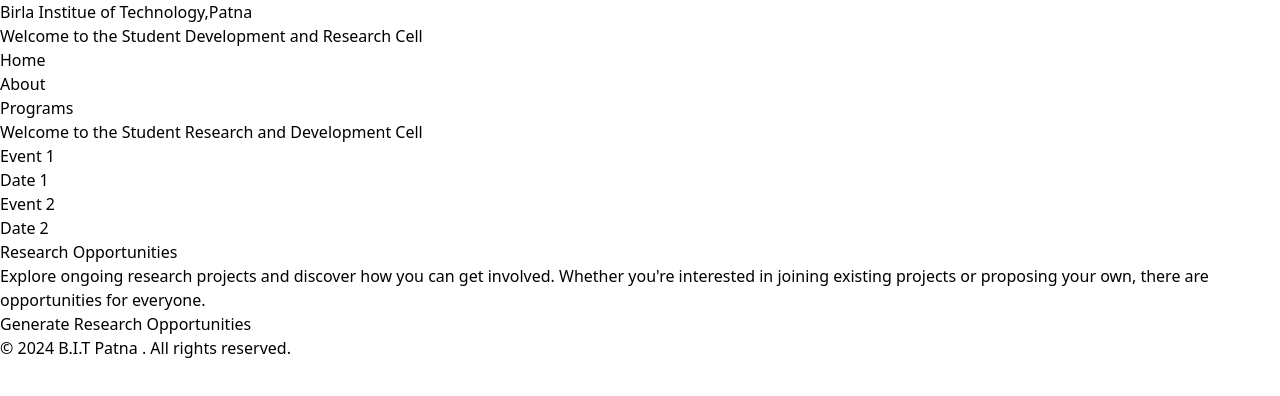
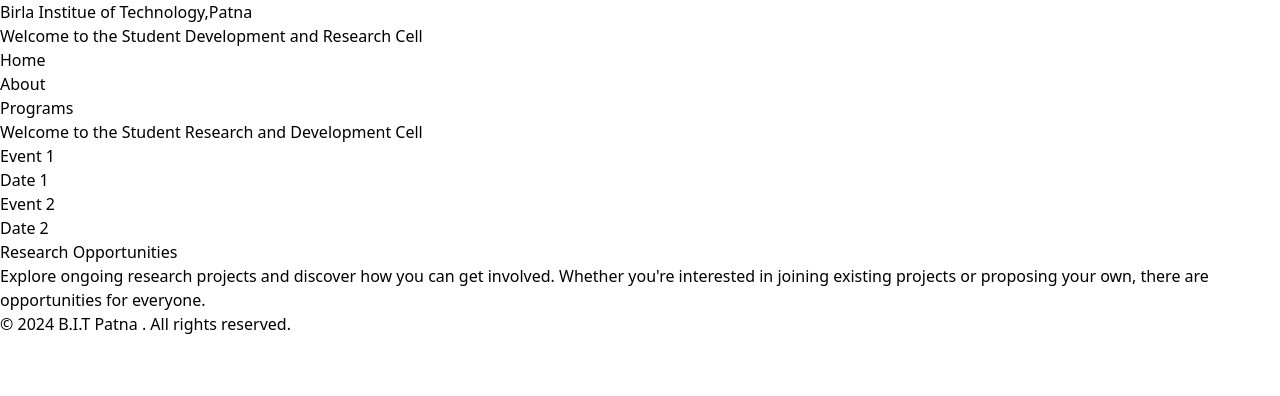
Before and after one commit to VISHALGAURAV95/Student_R-D_bitp, a React (Vite) app: page / in a window 1280 px wide. Shown: the top 396 px of the page. Built offline with nearby package versions, Linux system fonts and the light colour scheme.

Commit message:
nearly completed the project

```diff
--- a/src/components/Home.jsx
+++ b/src/components/Home.jsx
@@ -37,7 +37,7 @@
 
         {/* using api i will create using open api key for generating the latest resarch oppurtunites
          */}
-         <ResearchOpportunities/>
+         {/* <ResearchOpportunities/> */}
 
 
 
--- a/src/components/ResearchOpportunities.jsx
+++ b/src/components/ResearchOpportunities.jsx
@@ -12,7 +12,7 @@
 
     try {
       const response = await axios.post(
-        'https://api.openai.com/v1/chat/completions',
+        '',
         {
           model: 'gpt-3.5',
           messages: [{ role: 'user', content: 'Generate latest research opportunities pointwise' }],
@@ -21,10 +21,10 @@
           top_p: 1
         },
         {
-          headers: {
-            'Content-Type': 'application/json',
-            'Authorization': 'Bearer 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' // Replace with your OpenAI API key
-          }
+          // headers: {
+          //   'Content-Type': 'application/json',
+          //   'Authorization': 'Bearer enter new api key' // Replace with your OpenAI API key
+          // }
         }
       );
 
```
